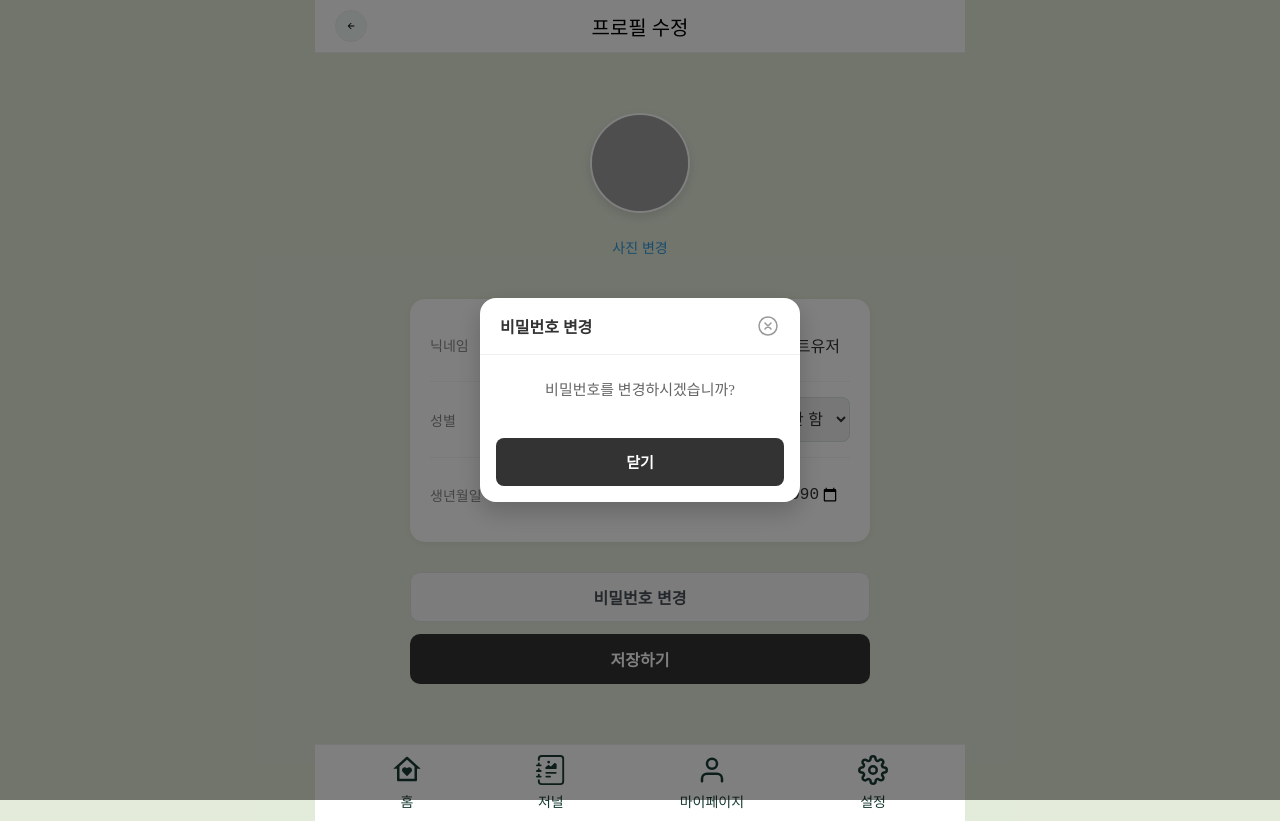
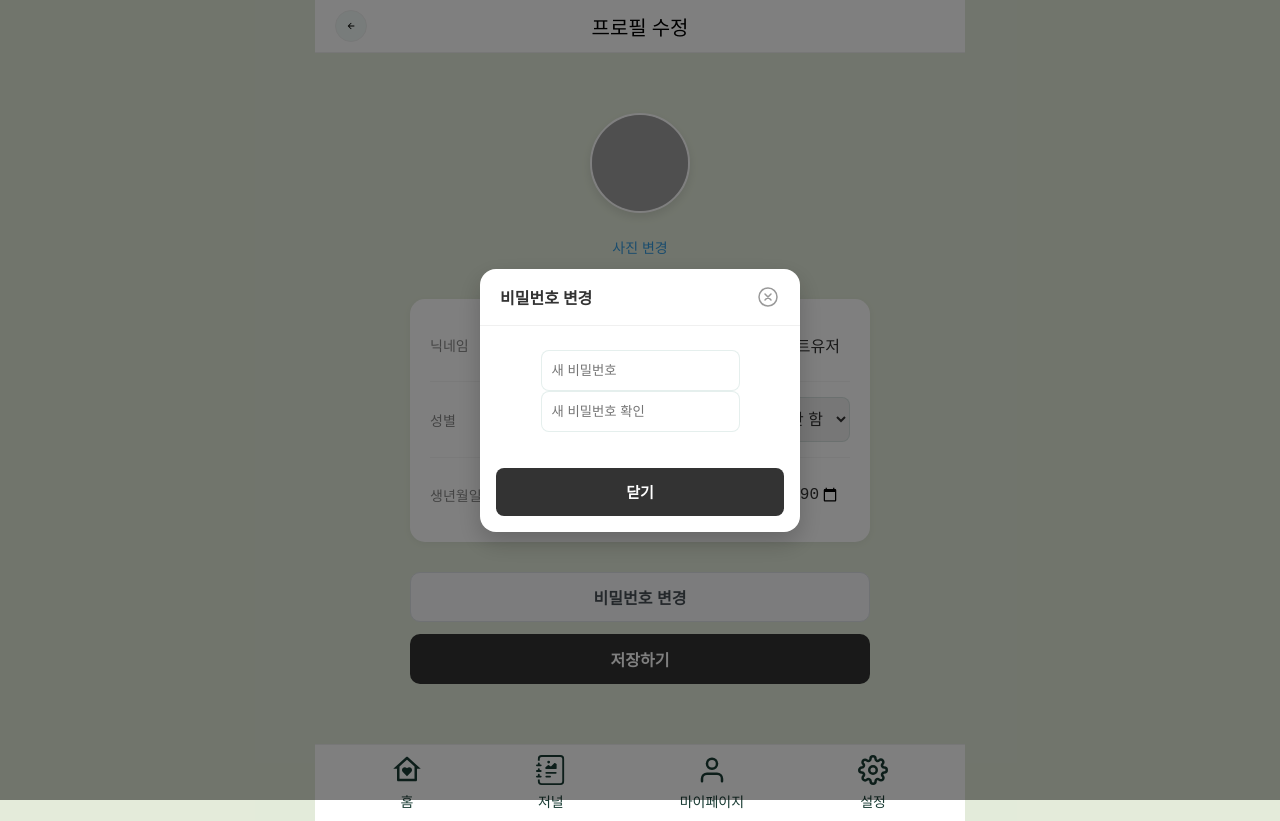
Before and after one commit to ekkk1230/Trip-Diary, a React (Vite) app in the folder front/: page /settings/profile in a window 1280 px wide. Both pictures are taken after a click on the button "비밀번호 변경". Built offline with nearby package versions, Linux system fonts and the light colour scheme; no server answers; grey boxes are pictures that could not be loaded.

Commit message:
feat: 비밀번호 변경 팝업

```diff
--- /dev/null
+++ b/front/src/components/modal/modalContentLayout/PasswordChangeForm.tsx
@@ -0,0 +1,14 @@
+interface PasswordChangeFormProps {
+    onChange: (newPassword: string) => void
+}
+
+function PasswordChangeForm({ onChange }: PasswordChangeFormProps) {
+    return (
+        <div>
+            <input name="newPassword" type="password" onChange={(e) => onChange(e.target.value)} placeholder="새 비밀번호" />
+            <input name="confirmPassword" type="password" onChange={(e) => onChange(e.target.value)} placeholder="새 비밀번호 확인" />
+        </div>
+    )
+}
+
+export default PasswordChangeForm
--- a/front/src/features/setting/Profile.tsx
+++ b/front/src/features/setting/Profile.tsx
@@ -1,3 +1,4 @@
+import PasswordChangeForm from '../../components/modal/modalContentLayout/PasswordChangeForm';
 import { useSettingStore } from '../../store/useSettingStore';
 import { useUiStore } from '../../store/useUiStore';
 import * as S from './Setting.styles';
@@ -13,8 +14,12 @@ function Profile() {
         profileImg: "https://images.unsplash.com/photo-1599481238505-b8b0537a3f77?auto=format&fit=crop&w=800&q=80"
     };
 
+    const setPassword = (newPassword: string) => {
+        console.log(`새 비밀번호: ${newPassword}`);
+    }
+
     const handlePasswordChange = () => {
-        openModal('confirm', '비밀번호 변경', '비밀번호를 변경하시겠습니까?', () => {
+        openModal('confirm', '비밀번호 변경', <PasswordChangeForm onChange={setPassword} />, () => {
             console.log('비밀번호 변경 확인');
         })
     }
--- a/front/src/store/useUiStore.ts
+++ b/front/src/store/useUiStore.ts
@@ -1,4 +1,5 @@
 import { create } from "zustand";
+import { type ReactNode } from "react";
 
 type ModalType = 'check' | 'confirm';
 
@@ -9,9 +10,9 @@ interface UiStore {
     isOpen: boolean;
     modalType: ModalType | null;
     modalTitle: string;
-    modalContent: string;
+    modalContent: ReactNode;
     onConfirm: (() => void) | null;
-    openModal: (type: ModalType, title: string, content: string, onConfirm?: () => void) => void;
+    openModal: (type: ModalType, title: string, content: ReactNode, onConfirm?: () => void) => void;
     closeModal: () => void;
 }
 
```
